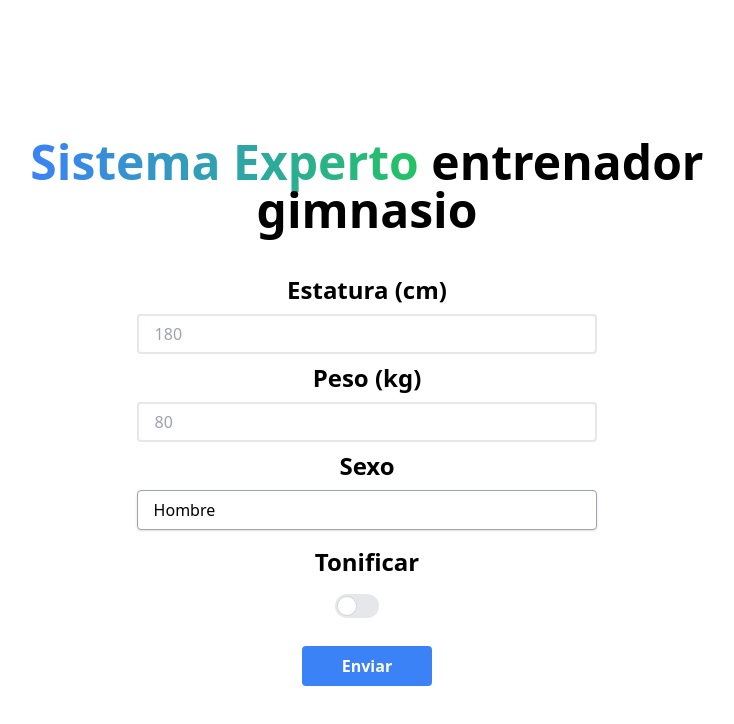
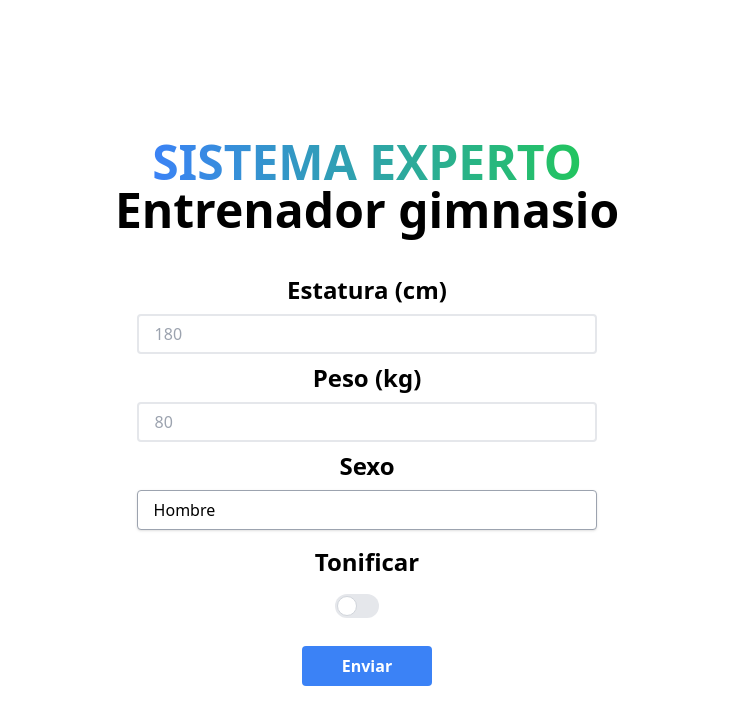
Before and after one commit to Zedieee/SistemaExpertoGimnasio, a Next.js app: page / in a window 1280 px wide. Shown: the top 724 px of the page, without its empty margins (273-1007 px from the left). Built offline with nearby package versions, Linux system fonts and the light colour scheme.

Commit message:
Cambiosdetitulos

```diff
--- a/pages/bajarpeso.js
+++ b/pages/bajarpeso.js
@@ -217,7 +217,7 @@ export default function Bajarpeso() {
       return(
         <div>
         <Head>
-        <title>Mantenerse</title>
+        <title>Bajar</title>
         <meta name="description" content="Generated by create next app" />
         <link rel="icon" href="/favicon.ico" />
       </Head>
--- a/pages/index.js
+++ b/pages/index.js
@@ -1,6 +1,6 @@
 import Head from "next/head";
 import { useState } from "react";
-import Router, { useRouter } from "next/router";
+import   { useRouter } from "next/router";
 import Alert from "../components/alert";
 
 export default function Home() {
@@ -281,7 +281,7 @@ export default function Home() {
         if (estatura == 0 || peso == 0) {
           alert("Por favor ingrese todos los datos");
         }
-        if (estatura <= 150 && peso <= 44 ||estatura >= 144 && estatura <= 150 && peso < 49 ||estatura >= 150 && estatura <= 155 && peso < 51||estatura >= 156 && estatura <= 160 && peso <54 ||estatura >= 161 && estatura <= 165 && peso < 56 || estatura >= 166 && estatura <= 170 && peso < 59 || estatura >= 171 && estatura <= 175 && peso <62 ||estatura >= 176 && estatura <= 180 && peso < 60) {
+        if (estatura>=150 && estatura <= 155 && peso <= 44 ||estatura >= 144 && estatura <= 150 && peso < 49 ||estatura >= 150 && estatura <= 155 && peso < 51||estatura >= 156 && estatura <= 160 && peso <54 ||estatura >= 161 && estatura <= 165 && peso < 56 || estatura >= 166 && estatura <= 170 && peso < 59 || estatura >= 171 && estatura <= 175 && peso <62 ||estatura >= 176 && estatura <= 180 && peso < 60) {
           router.push( {
             pathname: "/subirpeso",
             query: {
@@ -293,7 +293,8 @@ export default function Home() {
           })
 
         }
-        if (estatura >= 150 && estatura <= 155 && peso >= 45 && peso <= 57) {
+
+        if (estatura >= 144 && estatura <= 150 && peso >= 49 && peso <= 56) {
           router.push({
             pathname: "/mantenerse",
             query: {
@@ -304,7 +305,7 @@ export default function Home() {
             },
           });
         }
-        if (estatura >= 144 && estatura <= 150 && peso >= 49 && peso <= 56) {
+        if (estatura >= 150 && estatura <= 155 && peso >= 45 && peso <= 57) {
           router.push({
             pathname: "/mantenerse",
             query: {
@@ -421,7 +422,7 @@ export default function Home() {
 
         break;
       case "mujer" && true:
-        if (estatura <= 150 && peso <= 48 ||estatura >= 144 && estatura <= 150 && peso < 49 ||estatura >= 150 && estatura <= 155 && peso < 51||estatura >= 156 && estatura <= 160 && peso <54 ||estatura >= 161 && estatura <= 165 && peso < 56 || estatura >= 166 && estatura <= 170 && peso < 59 || estatura >= 171 && estatura <= 175 && peso <62 ||estatura >= 176 && estatura <= 180 && peso < 60) {
+        if (estatura <= 150 && peso < 47 ||estatura >= 144 && estatura <= 150 && peso < 49 ||estatura >= 150 && estatura <= 155 && peso < 51||estatura >= 156 && estatura <= 160 && peso <54 ||estatura >= 161 && estatura <= 165 && peso < 56 || estatura >= 166 && estatura <= 170 && peso < 59 || estatura >= 171 && estatura <= 175 && peso <62 ||estatura >= 176 && estatura <= 180 && peso < 60) {
           router.push( {
             pathname: "/subirpeso",
             query: {
@@ -433,7 +434,7 @@ export default function Home() {
           })
 
         }
-        if(estatura >= 144 && estatura <= 150 && peso >56|| estatura >= 150 && estatura <= 155 && peso >57 ||estatura >= 150 && estatura <= 155 && peso >59 || estatura >= 156 && estatura <= 160 && peso >61 || estatura >= 161 && estatura <= 165 && peso >64 || estatura >= 166 && estatura <= 170 && peso >67 || estatura >= 171 && estatura <= 175 && peso >70 || estatura >= 176 && estatura <= 180 && peso >72){
+        if(estatura >= 144 && estatura <= 150 && peso >56 || estatura >= 150 && estatura <= 155 && peso >57 ||estatura >= 150 && estatura <= 155 && peso >59 || estatura >= 156 && estatura <= 160 && peso >61 || estatura >= 161 && estatura <= 165 && peso >64 || estatura >= 166 && estatura <= 170 && peso >67 || estatura >= 171 && estatura <= 175 && peso >70 || estatura >= 176 && estatura <= 180 && peso >72){
             setView(true)
             setPath("/sacarmusculo");
             setPath2("/bajarpeso");
@@ -547,9 +548,9 @@ export default function Home() {
             {" "}
             <span className="text-transparent bg-clip-text bg-gradient-to-r from-blue-500 to-green-500">
               {" "}
-              Sistema Experto{" "}
+              SISTEMA EXPERTO{" "}
             </span>{" "}
-            entrenador gimnasio
+            Entrenador gimnasio
           </h1>
           <form action="#" onSubmit={handleSubmit} className="">
             <div className="flex flex-col items-center ">
--- a/pages/subirpeso.js
+++ b/pages/subirpeso.js
@@ -9,7 +9,7 @@ export default function SubirPeso() {
   return (
     <div>
       <Head>
-        <title>Tonificar</title>
+        <title>Subir de peso</title>
         <meta name="description" content="Generated by create next app" />
         <link rel="icon" href="/favicon.ico" />
       </Head>
```
